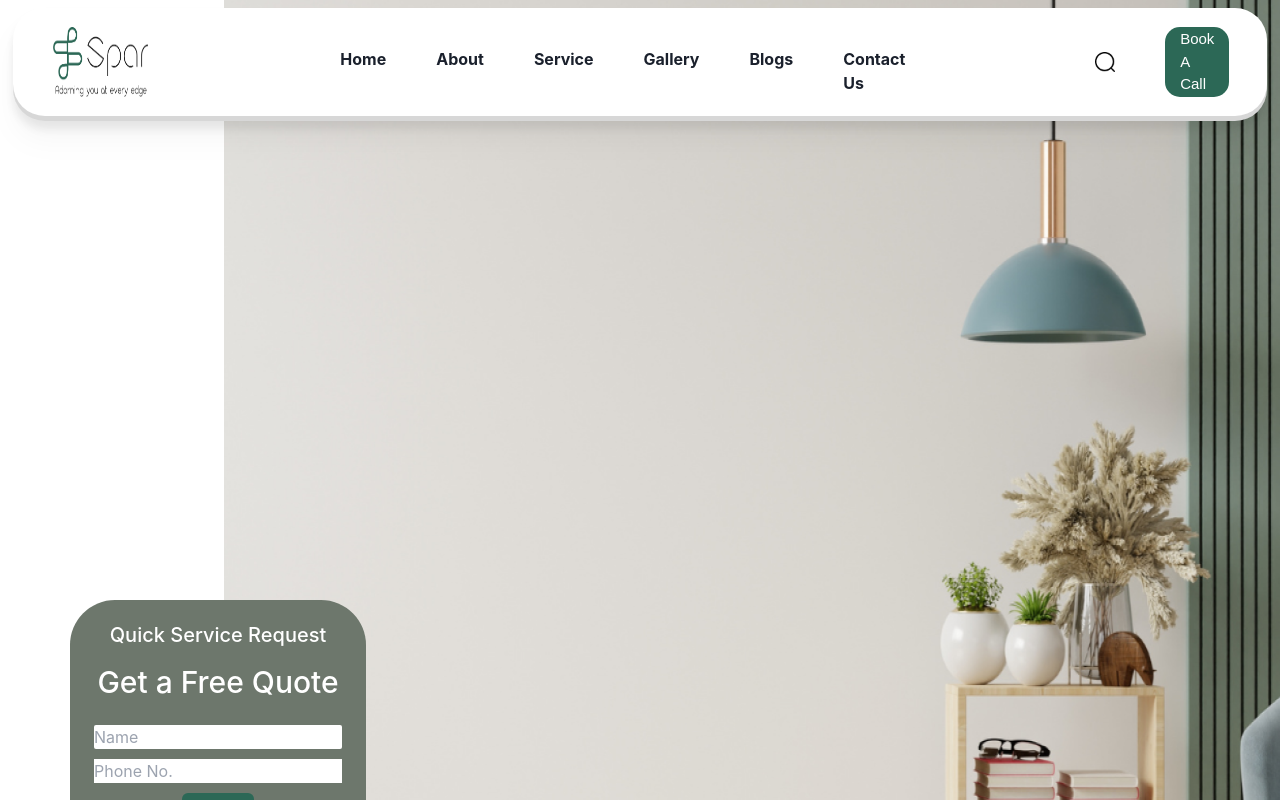
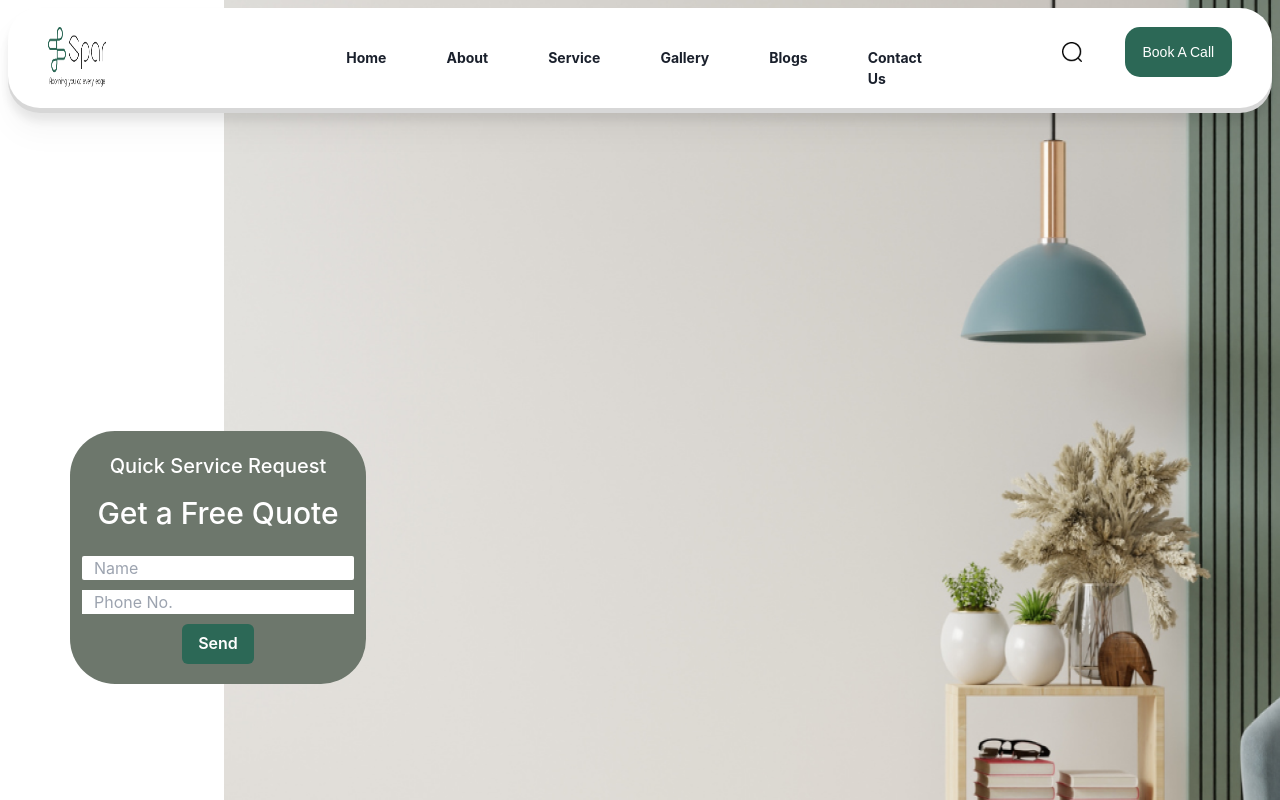
Before and after one commit to SparArch/Spar-Frontemd, a React (Create React App) app: page / in a window 1280 px wide. Shown: the top 800 px of the page. Built offline with nearby package versions, Linux system fonts and the light colour scheme.

Commit message:
navbar responsive

```diff
--- a/src/Components/AboutUs/slider.jsx
+++ b/src/Components/AboutUs/slider.jsx
@@ -10,7 +10,7 @@ function AutoPlay() {
     slidesToShow: 1,
     slidesToScroll: 1,
     autoplay: true,
-    speed: 4000,
+    speed: 8000,
     swipeToSlide: false,
     autoplaySpeed: 0,
     cssEase: "linear"
--- a/src/Components/HomePage/homepage.css
+++ b/src/Components/HomePage/homepage.css
@@ -13,7 +13,7 @@
   justify-content: center;
   padding-top: 10px;
   /* align-self: stretch; */
-  width: 98vw;
+  width: 100%;
   padding: 19px 40px;
   background-color: #ffffff;
   border-radius: 2rem;
@@ -26,8 +26,8 @@
 }
 
 .img {
-  height: 70px;
-  width: 130px;
+  height: 60px;
+  width: 120px;
 }
 
 .search {
@@ -42,17 +42,22 @@
 .bookbtn {
   font-family: Work Sans, sans-serif;
   cursor: pointer;
-  font-size: 15px;
+  font-size: 14px;
   border-radius: 15px;
   background-color: #2c6856;
   color: white;
-  display: flex;
-  justify-content: center;
-  align-items: center;
-  padding-top: 0;
-  padding-bottom: 0;
-  padding-left: 15px;
-  padding-right: 15px;
+  width: 120px;
+  height: 50px;
+}
+.bookbtnalt {
+  font-family: Work Sans, sans-serif;
+  cursor: pointer;
+  font-size: 14px;
+  border-radius: 15px;
+  background-color: #2c6856;
+  color: white;
+  width: 120px;
+  height: 50px;
 }
 
 .quote-box {
@@ -65,7 +70,7 @@
   justify-content: center;
   align-items: center;
   position: relative;
-  top: -481px;
+  top: -650px;
   left: 70px;
   width: 296px;
   z-index: 20;
@@ -121,7 +126,8 @@
   /* filter: brightness(50%); */
   color: white;
 }
-@media (max-width: 1050px) {
+.homeback {
+  margin-left: 14rem;
 }
 @media (max-width: 1120px) {
   .search img {
@@ -129,6 +135,16 @@
   }
   .div-10 {
     gap: -10px;
+  }
+  .homeback {
+    margin-left: 0;
+  }
+  .quote-box {
+    display: flex;
+    justify-content: center;
+    /* position: static; */
+    top: -700px;
+    /* left: 390px; */
   }
 }
 @media (max-width: 1072px) {
--- a/src/Components/HomePage/homepage.jsx
+++ b/src/Components/HomePage/homepage.jsx
@@ -41,27 +41,30 @@ const Homepage = () => {
       <div>
 
         <Image
-          marginLeft={'14rem'}
           src={Back}
           width={'1350px'}
           height={'1081px'}
-
+          backgroundPosition={'center'}
+          backgroundSize={'cover'}
+          className='homeback'
         />
         <div className='quote-box'>
           <div className='quote-1'>Quick Service Request</div>
           <div className='quote-2'>Get a Free Quote</div>
-          <input className='quote-name' type="text" placeholder='Name' style={{ color: '#C4C4C4' }} />
-          <input className='quote-num' type="text" placeholder='Phone No.' style={{ color: '#C4C4C4' }} />
+          <input className='quote-name px-3' type="text" placeholder='Name' style={{ color: '#C4C4C4' }} />
+          <input className='quote-num px-3' type="text" placeholder='Phone No.' style={{ color: '#C4C4C4' }} />
           <Button backgroundColor={'#2C6856'} color={'white'}>Send </Button>
         </div>
         {/* <div className='relative bottom-36 -mt-16 -mb-20'><Clientlist /></div> */}
-        <div className=" w-full md:top-[-1.25rem] top-[-0.5rem] flex flex-col items-center relative">
+        <div className=" w-full md:top-[-1.25rem] top-[-0.5rem] flex flex-col items-center relative mt-[-200px]">
           <Clientlist />
         </div>
       </div>
       <div className='midsec1 bg-[#f8f8f8] flex pt-20 mt-[50px]' >
-        <Image src={midsecback1} width={'250px'} height={'165px'} position={'absolute'} marginLeft={'100px'} marginTop={'-100px'} />
-        <Image src={midsecback2} width={'780px'} height={'466px'} marginLeft={'200px'} />
+        <img src={midsecback1} className='absolute mt-[-100px] ml-[100px] w-[250px] h-[165px]
+        md:block w-[20vw] hidden' />
+        <div className='flex flex-row justify-center align-middle'>
+          <img src={midsecback2} className=' h-[466px] w-[780px] ml-[200px] ' />
           <div className='relative ml-[-195px] mt-[50px] '>
             <div className='midsec2 flex flex-col bg-[#fff] p-[60px] z-20 pb-[90px]' >
               <div className='midsec2-title text-3xl font-bold mb-[2vh]'>
@@ -76,6 +79,8 @@ const Homepage = () => {
             </div>
           </div>
         </div>
+
+      </div>
       <div className="midsec22 flex justify-center">
         <div className='mt-12 grid md:gap-10 gap-3 grid-cols-2 md:grid-cols-3 md:w-2/3 w-[90%] mb-12'>
           <div className=' bg-white flex flex-col items-center px-4 md:px-10 py-2 md:py-6 rounded-xl md:rounded-3xl'>
@@ -89,10 +94,10 @@ const Homepage = () => {
             <p className='text-center text-[8px] md:text-[0.8vw]'>"Transform your workspace with SPAR TechnoVet. Innovative, functional, and tailored office interiors for elevated productivity."</p>
           </div>
           <div className=' flex flex-col justify-start'>
-            <p className='md:text-[2vw] text-sm text-center font-bold my-1 md:my-4'>Services Provided By Us</p>
+            <p className='md:text-[2vw] text-sm text-center font-bold my-1 leading-10 md:my-4'>Services Provided By Us</p>
             <p className='text-center text-[8px] md:text-[0.8vw]'>We have been providing great
               interior solutions service.</p>
-            <Button color={'white'} backgroundColor={'#2C6856'} maxWidth={'6vw'}>Learn More</Button>
+            <button className='text-white bg-[#2C6856]max-w-[20px]'>Learn More</button>
           </div>
           <div className=' bg-white flex flex-col items-center px-4 md:px-10 py-2 md:py-6 rounded-xl md:rounded-3xl'>
             <img src={service4} className='md:h-[30%] h-10' alt="" />
@@ -110,8 +115,10 @@ const Homepage = () => {
               <p className='md:text-[2vw] text-sm text-center font-semibold my-1 md:my-4 p-[6vh] pt-1'>More</p>
             </div>
             <div className='flex flex-col'>
-              <Image width={'60px'} height={'125px'} src={service6} alt="" />
-              <Image width={'30px'} height={'30px'} margin={'50px'} src={morebtn} alt="" />
+              <img src={service6} alt="" className='w-[60px] h-[125px] ' />
+              <img src={morebtn} alt=""
+                className='w-[10px] h-[30px] m-[50px]  md:hidden block'
+              />
             </div>
           </div>
         </div>
@@ -237,12 +244,12 @@ const Homepage = () => {
               <Image marginTop={'10px'} height={'8px'} width={'10px'} src={midsec81} />
             </div>
           </div>
-          <div className='midse8-post2 flex flex-col gap-4 max-w-[250px] rounded'>
-            <div className='text-[#4B4B4B]'>23 jun 2019</div>
+          <div className='midse8-post2 flex flex-col gap-4 max-w-[250px] rounded-lg px-6 py-2'>
+            <div className='text-[#f7f7f7]'>23 jun 2019</div>
             <div className='font-bold'>We'll your next project, because nobody wants.....</div>
             <div>Lorem Ipsum is simply dummy text of the printing and typesetting.</div>
             <div className='flex flex-row gap-4'>
-              <p className='text-[#4A8780]'>Read more </p>
+              <p className='text-[#5AA199]'>Read more </p>
               <Image marginTop={'10px'} height={'8px'} width={'10px'} src={midsec81} />
             </div>
           </div>
--- a/src/Components/HomePage/navbar.jsx
+++ b/src/Components/HomePage/navbar.jsx
@@ -1,19 +1,40 @@
-import React from 'react'
+import React, { useState } from 'react'
 import './homepage.css'
-import { Image, List, ListItem } from '@chakra-ui/react';
+import { Box, Button, Divider, Flex, Image, Input, List, ListItem, Popover, PopoverContent, PopoverTrigger, useDisclosure } from '@chakra-ui/react';
 import Logo from '../Images/SparLogo.png'
 import { useNavigate } from 'react-router-dom';
 import { Tabs, TabList, TabPanels, Tab, TabPanel } from '@chakra-ui/react'
 import hamburger from '../Images/hamburger.svg'
 import SearchLogo from '../Images/SearchIcon.png'
+import {
+  Modal,
+  ModalOverlay,
+  ModalContent,
+  ModalHeader,
+  ModalFooter,
+  ModalBody,
+  ModalCloseButton,
+} from '@chakra-ui/react'
 const Navbar = () => {
   const navigate = useNavigate();
+  const { isOpen, onOpen, onClose } = useDisclosure();
+  const [showSearchBox, setShowSearchBox] = useState(false);
+
+  const toggleSearchBox = () => {
+    setShowSearchBox(!showSearchBox);
+  };
+  const [searchValue, setSearchValue] = useState('');
+
+  const handleInputChange = (e) => {
+    setSearchValue(e.target.value);
+  };
   return (
+    <>
       <div className='NavBar flex justify-center'>
         <div className='fixed z-[120]  p-2 flex justify-center'>
           <div className="navbar drop-shadow-xl">
-          <div className="div-2 flex flex-row justify-center gap-[15vw]">
-            <div className="column flex justify-start">
+            <div className="div-2 flex flex-row justify-center gap-[240px]">
+              <div className="column flex">
                 <Image
                   cursor={'pointer'}
                   src={Logo}
@@ -22,7 +43,7 @@ const Navbar = () => {
                 />
               </div>
               <div className="column-2 flex justify-center align-middle mt-[20px]">
-              <ul className="div-3 flex flex-row justify-center align-middle gap-[50px] font-bold">
+                <ul className="div-3 text-[14px] flex flex-row justify-center gap-[60px] font-bold">
                   <li onClick={() => navigate("/")} className="div-4 cursor-pointer">Home</li>
                   <li onClick={() => navigate("/about")} className="div-5 cursor-pointer">About</li>
                   <li onClick={() => navigate("/service")} className="div-6 cursor-pointer">Service</li>
@@ -31,19 +52,71 @@ const Navbar = () => {
                   <li className="div-9 cursor-pointer">Contact Us</li>
                 </ul>
               </div>
-            <div className="column-3 flex flex-row justify-center">
+              <div className="column-3 flex flex-row justify-center md:ml-[-100px]">
+                <Box position="relative" marginTop={'15px'}>
+                  <Popover>
+                    <PopoverTrigger>
                       <Image
                         cursor={'pointer'}
                         src={SearchLogo}
                         className="search"
                       />
-              <div className="bookbtn">Book A Call</div>
-              <Image className='hamburger' cursor={'pointer'} src={hamburger} />
+                    </PopoverTrigger>
+                    <PopoverContent>
+                      <Input placeholder="Search..."
+                        value={searchValue}
+                        onChange={handleInputChange}
+                      />
+                    </PopoverContent>
+                  </Popover>
+                </Box>
+                <button className="bookbtn">Book A Call</button>
+                <Image className='hamburger' cursor={'pointer'} onClick={onOpen} src={hamburger} />
               </div>
             </div>
           </div>
         </div>
+
       </div>
+      <Modal size={'full'} onClose={onClose} isOpen={isOpen} isCentered>
+        <ModalOverlay />
+        <ModalContent>
+          <ModalHeader><input type="text" placeholder='Search..' /></ModalHeader>
+          <ModalCloseButton />
+          <ModalBody fontSize={'larger'}
+            fontWeight={'bolder'}>
+            <Divider />
+            <div onClick={() => {
+              navigate("/");
+              onClose();
+            }}>Home</div>
+            <Divider />
+            <div onClick={() => {
+              navigate("/about");
+              onClose();
+            }}>About</div>
+            <Divider />
+            <div onClick={() => {
+              navigate("/services");
+              onClose();
+            }}>Service</div>
+            <Divider />
+            <div onClick={() => {
+              navigate("/gallery");
+              onClose();
+            }}>Gallery</div>
+            <Divider />
+            <div onClick={() => {
+              navigate("/blogs");
+              onClose();
+            }}>Blogs</div>
+            <Divider />
+            <div>Contact Us</div>
+            <button className="bookbtnalt">Book A Call</button>
+          </ModalBody>
+        </ModalContent>
+      </Modal>
+    </>
   )
 }
 
```
Lines whose indentation alone changed are shown as unchanged.
